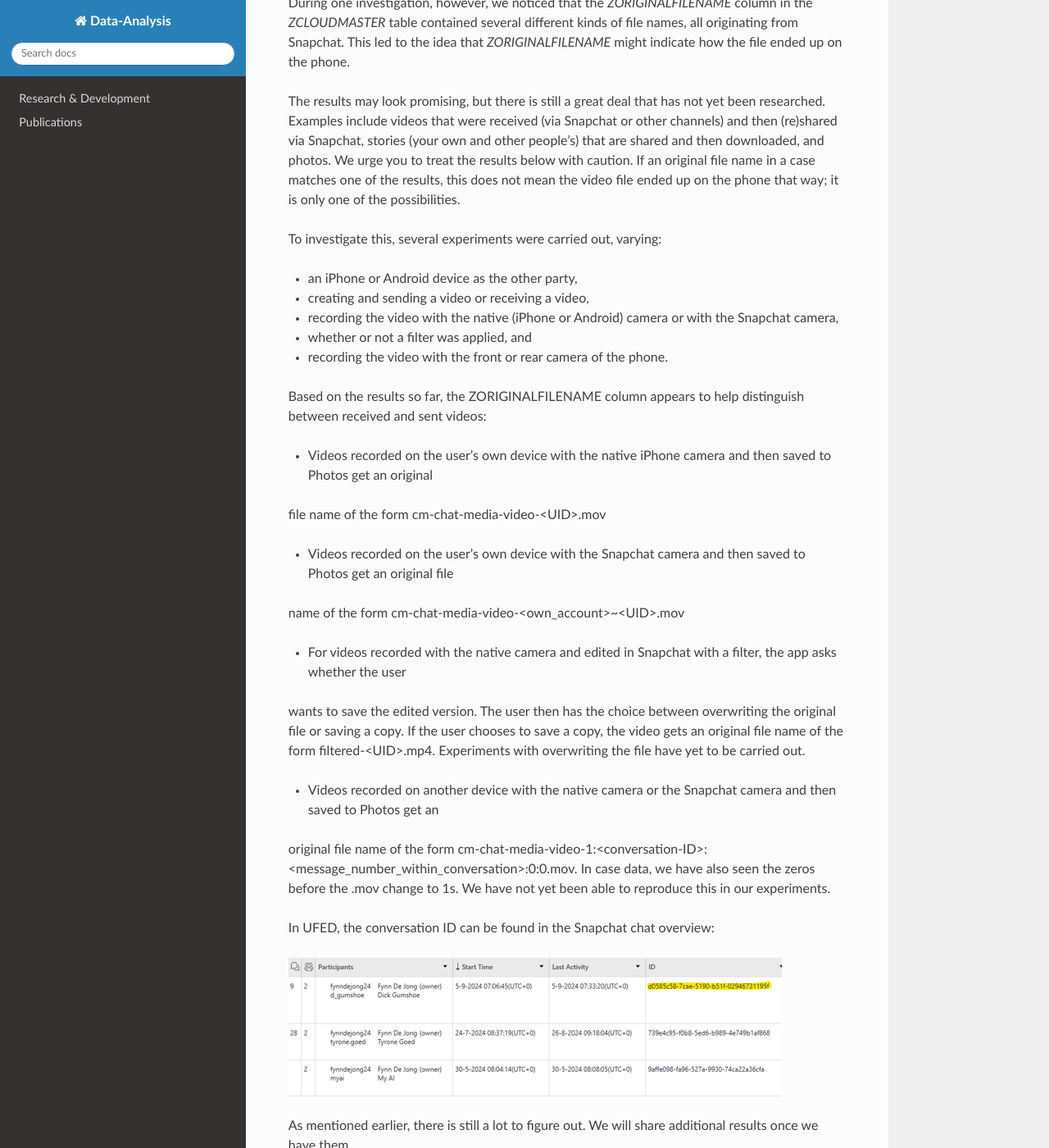
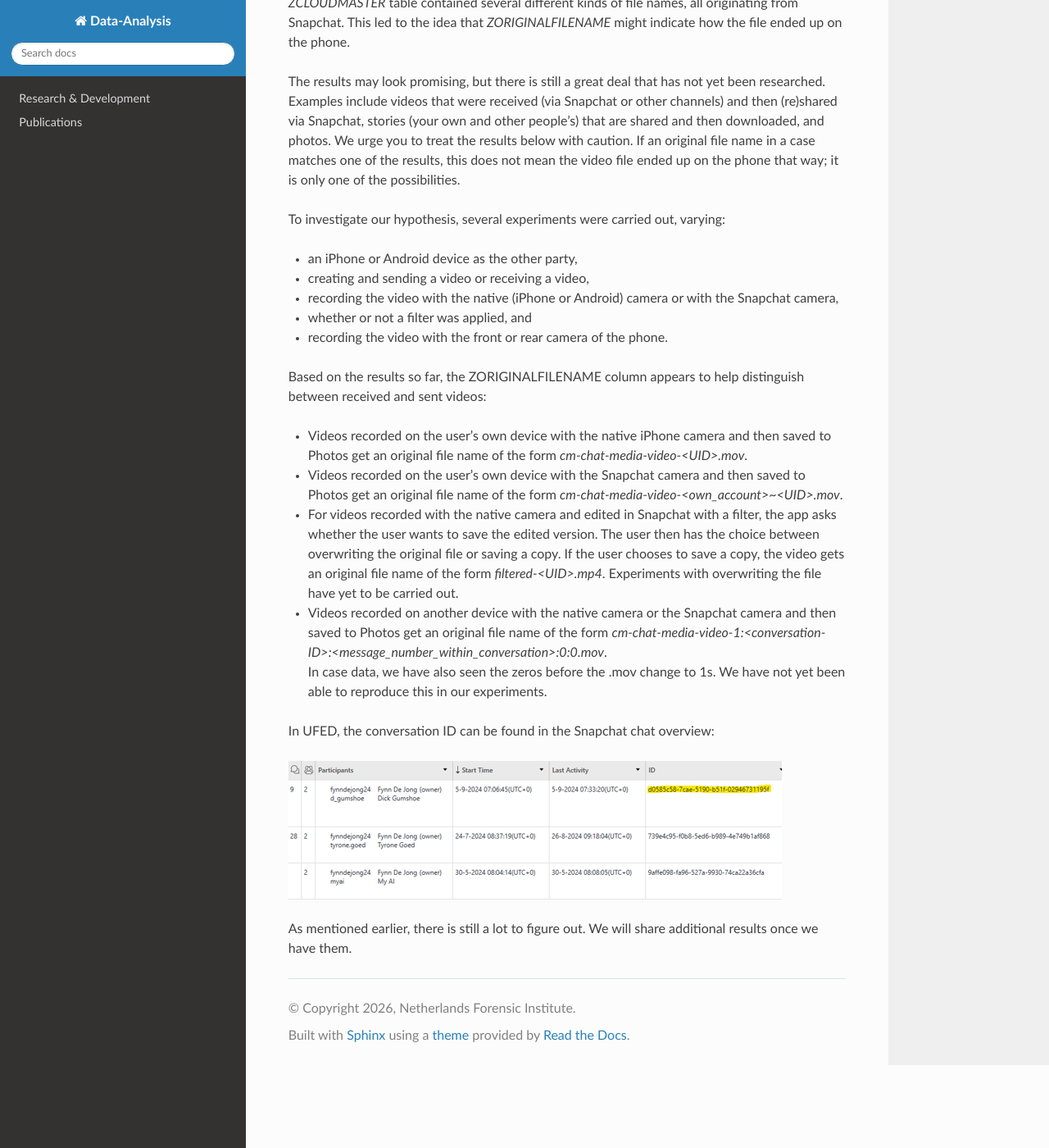
Before and after one commit to maala-nfi/dadocs, a Sphinx documentation site: the page built from docs/source/projects/snapchat_photossqlite.rst, in a window 1280 px wide and 1400 px high, scrolled down 541 px. Shown: the whole window at 82% size. Built offline with Sphinx 7.4.7 and the Read the Docs theme 3.1.0, drawn with Linux system fonts in a browser that asks for light colours; some of the changed text lies outside the part shown.

Commit message:
Extra formatting

```diff
--- a/docs/source/projects/snapchat_photossqlite.rst
+++ b/docs/source/projects/snapchat_photossqlite.rst
@@ -11,7 +11,8 @@ association between a media file and the app.
 On Apple devices, the file `/private/var/mobile/Media/PhotoData/Photos.sqlite` can be useful here. This is the database
 of the Photos app, containing the metadata for the photos and videos (from, among other places, the DCIM folder).
 Among other things, the database records which app added the media file to the database, when the media file was added
-and much more. Example queries for the Photos.sqlite database can be found at
+and much more. Example queries for the Photos.sqlite database can be found at:
+
 .. _iOS Local PL Photos.sqlite Queries: https://github.com/ScottKjr3347/iOS_Local_PL_Photos.sqlite_Queries.
 
 The Photos.sqlite database can therefore be used to determine which app a media file came from, but it does not tell
@@ -25,7 +26,7 @@ include videos that were received (via Snapchat or other channels) and then (re)
 We  urge you to treat the results below with caution. If an original file name in a case matches one of the
 results, this does not mean the video file ended up on the phone that way; it is only one of the possibilities.
 
-To investigate this, several experiments were carried out, varying:
+To investigate our hypothesis, several experiments were carried out, varying:
 
 -	an iPhone or Android device as the other party,
 
@@ -40,20 +41,20 @@ To investigate this, several experiments were carried out, varying:
 Based on the results so far, the ZORIGINALFILENAME column appears to help distinguish between received and sent videos:
 
 - Videos recorded on the user’s own device with the native iPhone camera and then saved to Photos get an original
-file name of the form cm-chat-media-video-<UID>.mov
+  file name of the form `cm-chat-media-video-<UID>.mov`.
 
 - Videos recorded on the user’s own device with the Snapchat camera and then saved to Photos get an original file
-name of the form cm-chat-media-video-<own_account>~<UID>.mov
+  name of the form `cm-chat-media-video-<own_account>~<UID>.mov`.
 
 - For videos recorded with the native camera and edited in Snapchat with a filter, the app asks whether the user
-wants to save the edited version. The user then has the choice between overwriting the original file or saving a copy.
-If the user chooses to save a copy, the video gets an original file name of the form filtered-<UID>.mp4.
-Experiments with overwriting the file have yet to be carried out.
+  wants to save the edited version. The user then has the choice between overwriting the original file or saving a copy.
+  If the user chooses to save a copy, the video gets an original file name of the form `filtered-<UID>.mp4`.
+  Experiments with overwriting the file have yet to be carried out.
 
-- Videos recorded on another device with the native camera or the Snapchat camera and then saved to Photos get an
-original file name of the form cm-chat-media-video-1:<conversation-ID>:<message_number_within_conversation>:0:0.mov.
-In case data, we have also seen the zeros before the .mov change to 1s. We have not yet been able to reproduce this
-in our experiments.
+- | Videos recorded on another device with the native camera or the Snapchat camera and then saved to Photos get an
+    original file name of the form `cm-chat-media-video-1:<conversation-ID>:<message_number_within_conversation>:0:0.mov`.
+  | In case data, we have also seen the zeros before the .mov change to 1s. We have not yet been able to reproduce this
+    in our experiments.
 
 In UFED, the conversation ID can be found in the Snapchat chat overview:
 
```
